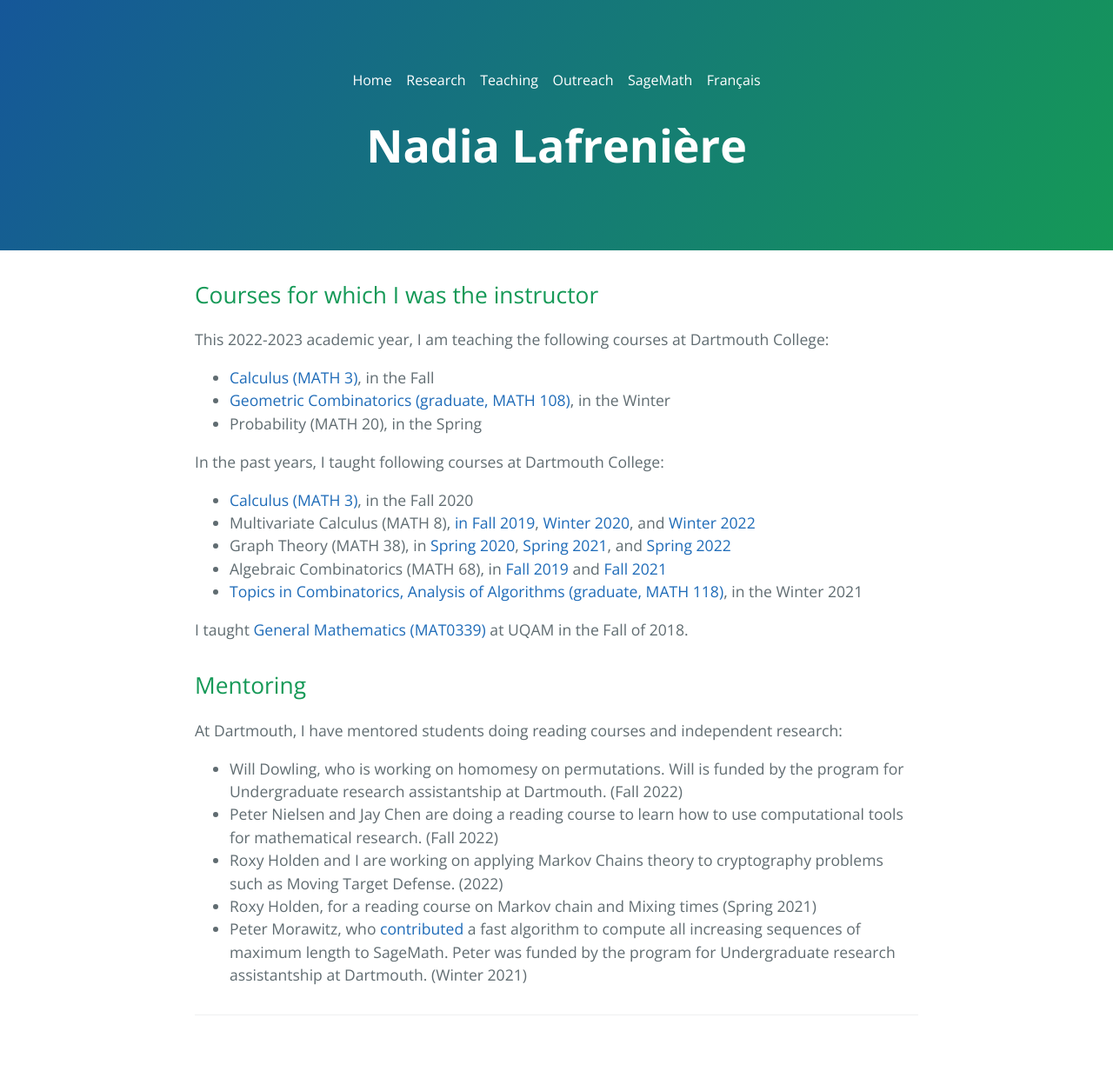
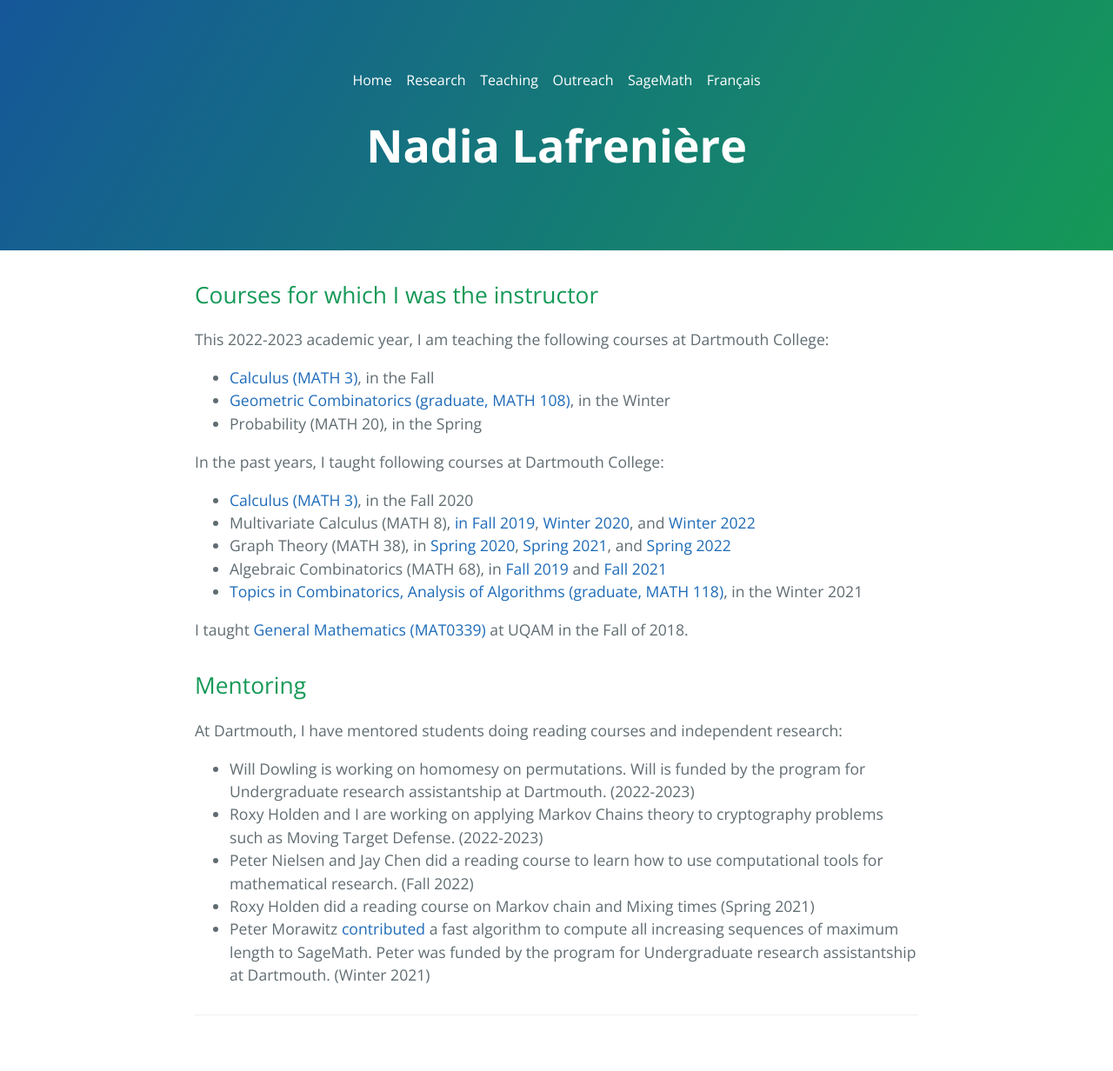
Before and after one commit to nadialafreniere/nadialafreniere.github.io, a Jekyll site: the page built from teaching.md, in a window 1280 px wide. Shown: the whole page at 87% size. Built offline with Jekyll 4.4.1, drawn with Linux system fonts in a browser that asks for light colours; our own code applies the rules of GitHub Pages for plain Markdown files.

Commit message:
Update on teaching and research

```diff
--- a/teaching.md
+++ b/teaching.md
@@ -26,8 +26,8 @@
 ## Mentoring
 
 At Dartmouth, I have mentored students doing reading courses and independent research:
-* Will Dowling, who is working on homomesy on permutations. Will is funded by the program for Undergraduate research assistantship at Dartmouth. (Fall 2022)
-* Peter Nielsen and Jay Chen are doing a reading course to learn how to use computational tools for mathematical research. (Fall 2022)
-* Roxy Holden and I are working on applying Markov Chains theory to cryptography problems such as Moving Target Defense. (2022)
-* Roxy Holden, for a reading course on Markov chain and Mixing times (Spring 2021)
-* Peter Morawitz, who [contributed](https://trac.sagemath.org/ticket/31451) a fast algorithm to compute all increasing sequences of maximum length to SageMath. Peter was funded by the program for Undergraduate research assistantship at Dartmouth. (Winter 2021)
+* Will Dowling is working on homomesy on permutations. Will is funded by the program for Undergraduate research assistantship at Dartmouth. (2022-2023)
+* Roxy Holden and I are working on applying Markov Chains theory to cryptography problems such as Moving Target Defense. (2022-2023)
+* Peter Nielsen and Jay Chen did a reading course to learn how to use computational tools for mathematical research. (Fall 2022)
+* Roxy Holden did a reading course on Markov chain and Mixing times (Spring 2021)
+* Peter Morawitz [contributed](https://trac.sagemath.org/ticket/31451) a fast algorithm to compute all increasing sequences of maximum length to SageMath. Peter was funded by the program for Undergraduate research assistantship at Dartmouth. (Winter 2021)
```
Also changed, not shown: enseignement.md (+4 -4 lines), recherche.md (+1 -1 lines), research.md (+1 -1 lines).
